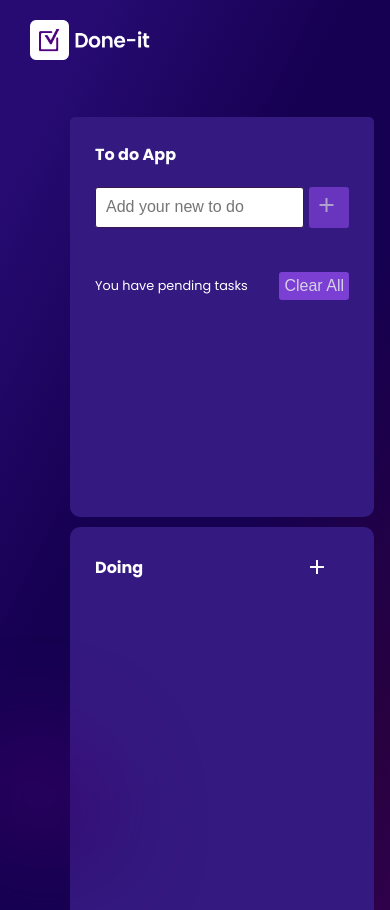
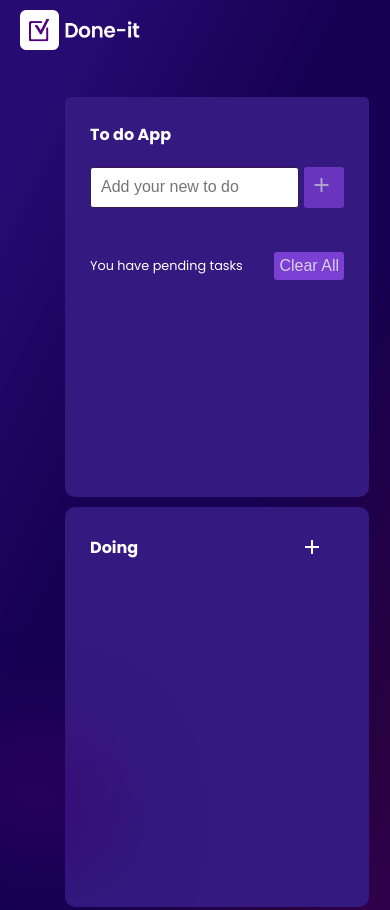
Before and after one commit to DANIE0812/Done-it, a plain HTML site: page html/homepage.html in a window 390 px wide. Shown: the top 910 px of the page. Drawn offline with Linux system fonts and the light colour scheme.

Commit message:
mobile view updates

```diff
--- a/js/todo.js
+++ b/js/todo.js
@@ -1,3 +1,4 @@
+
 const sidebar = document.querySelector(".sidebar");
 const menuicon = document.querySelector(".menuicon");
 const twosides = document.querySelector(".twosides");
@@ -28,7 +29,7 @@ const todoList = document.querySelector(".todoList");
 const deleteAllBtn = document.querySelector(".footer button")
 
 //onkeyup event
-inputBox.onkeyup = ()=>
+inputBox.onkeyup = () =>
 {
     let userEnteredValue = inputBox.value; //getting user entered value
     if(userEnteredValue.trim() !=0) //if user values aren't only spaces
@@ -42,7 +43,7 @@ inputBox.onkeyup = ()=>
 }
 
 //if user clicks on the add icon button
-addBtn.onclick = ()=>
+addBtn.onclick = () =>
 {
     let userEnteredValue = inputBox.value; //getting input field value
     let getLocalStorageData = localStorage.getItem("New Todo"); //getting localstorage
--- a/style/homepage.css
+++ b/style/homepage.css
@@ -85,12 +85,12 @@ header
 
 @media screen and (max-width : 768px) {
     header {
-        padding: 10px;
-        margin: 10px 20px;
+        padding: 5px;
+        margin: 5px 15px;
     }
 
     .div-container {
-    margin: 0px 20px;
+    margin: 0px 15px;
     }
 }
 
```
